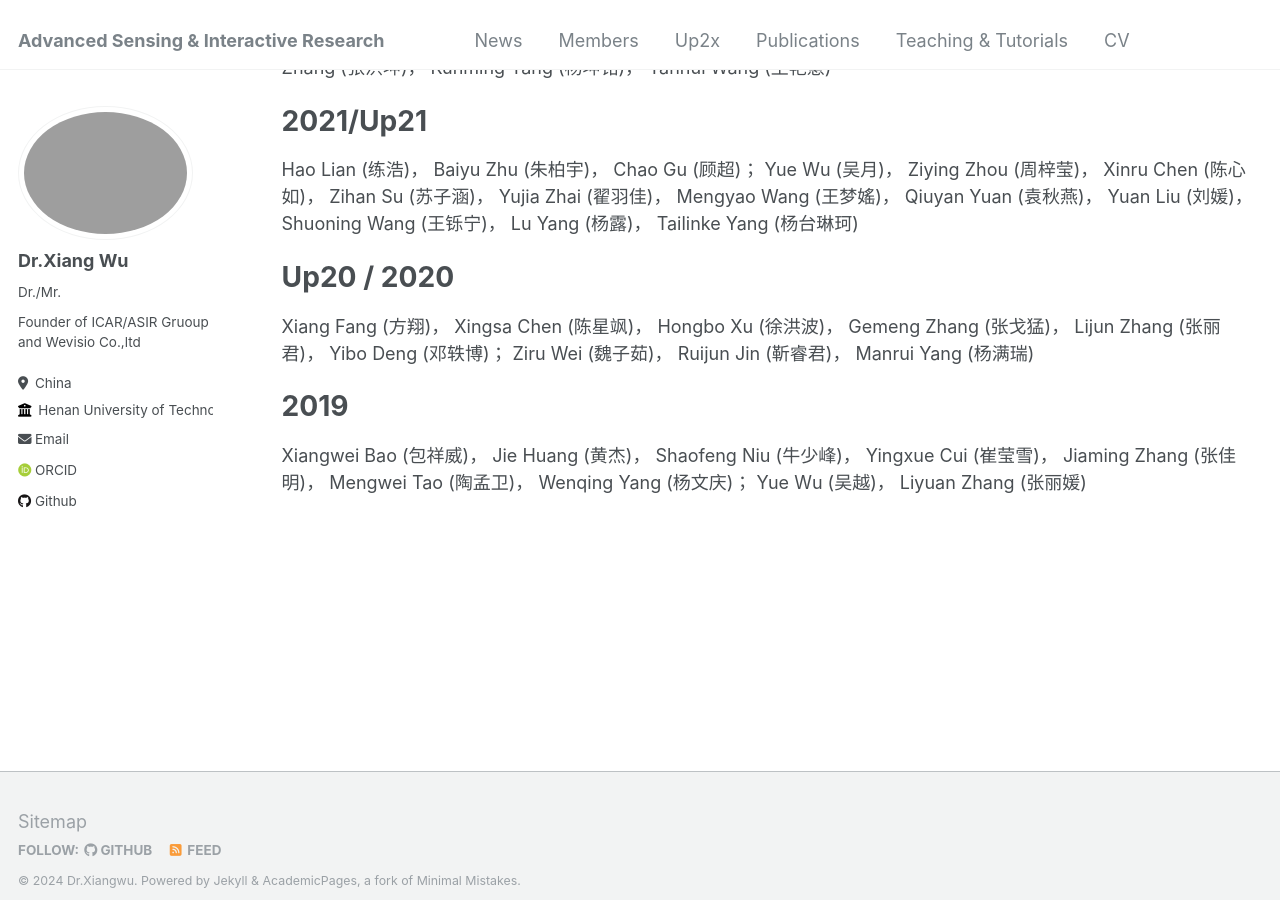
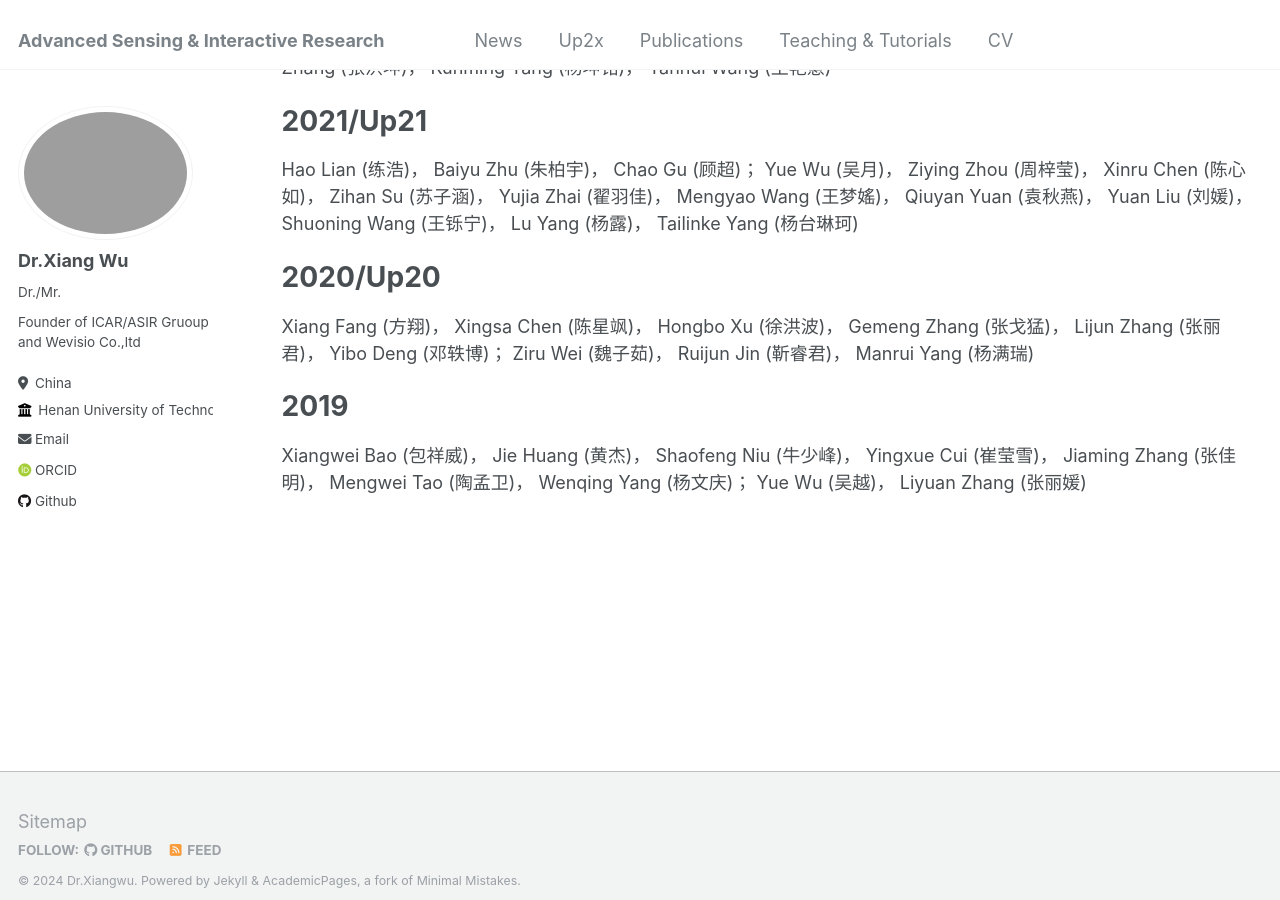
Before and after one commit to xiangwu/xiangwu.github.io, a Jekyll site: the page built from _pages/members.md, in a window 1280 px wide and 900 px high, scrolled down 539 px. Built offline with Jekyll 4.4.1, drawn with Linux system fonts in a browser that asks for light colours; some web fonts are replaced.

Commit message:
UPDATE MENU
UPDATE MENU

```diff
--- a/_data/navigation.yml
+++ b/_data/navigation.yml
@@ -3,8 +3,8 @@ main:
   - title: "News"
     url: /news/
 
-  - title: "Members"
-    url: /members/
+ # - title: "Members"
+ #   url: /members/
 
   - title: "Up2x"
     url: /up2x/
--- a/_pages/members.md
+++ b/_pages/members.md
@@ -75,7 +75,7 @@ Shuoning Wang (王铄宁)，
 Lu Yang (杨露)，
 Tailinke Yang (杨台琳珂)
 
-Up20 / 2020
+2020/Up20
 ======
 Xiang Fang (方翔)，
 Xingsa Chen (陈星飒)，
```
Also changed, not shown: _pages/about.md (+1 -2 lines).
